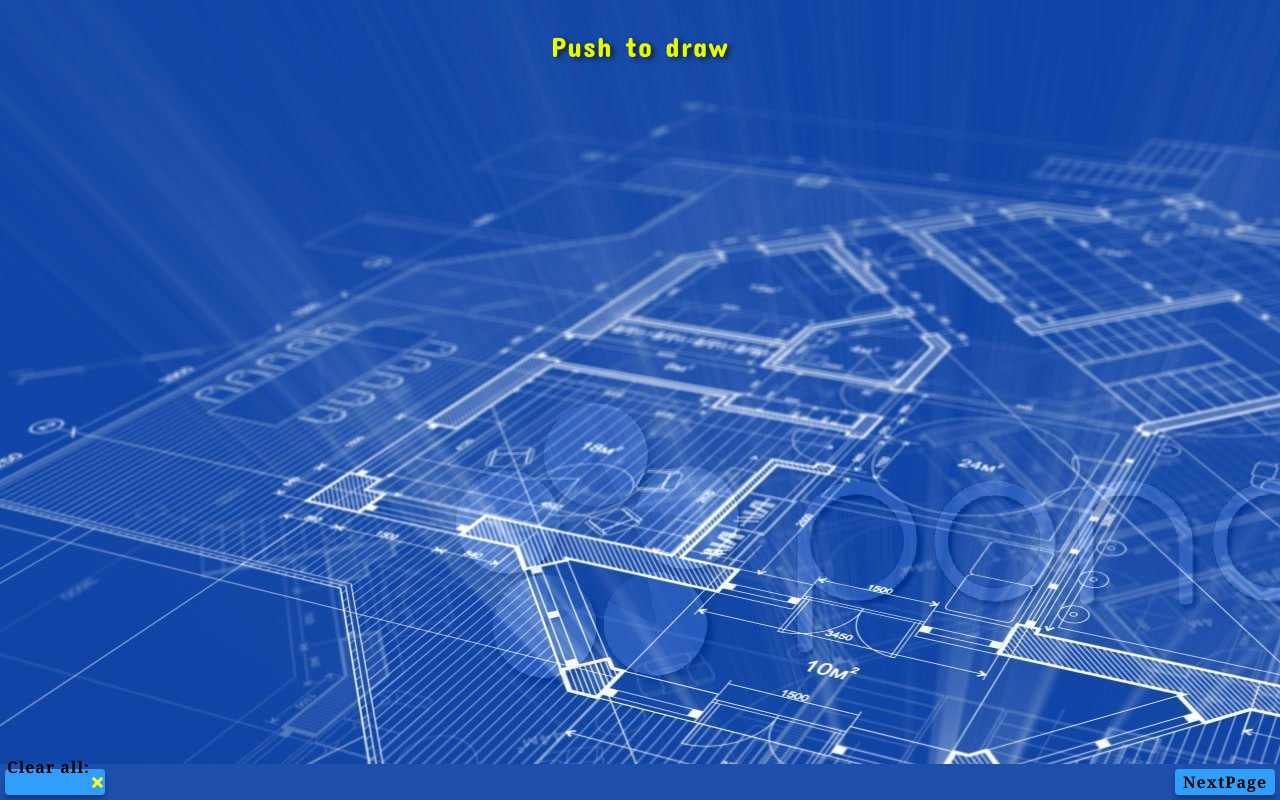
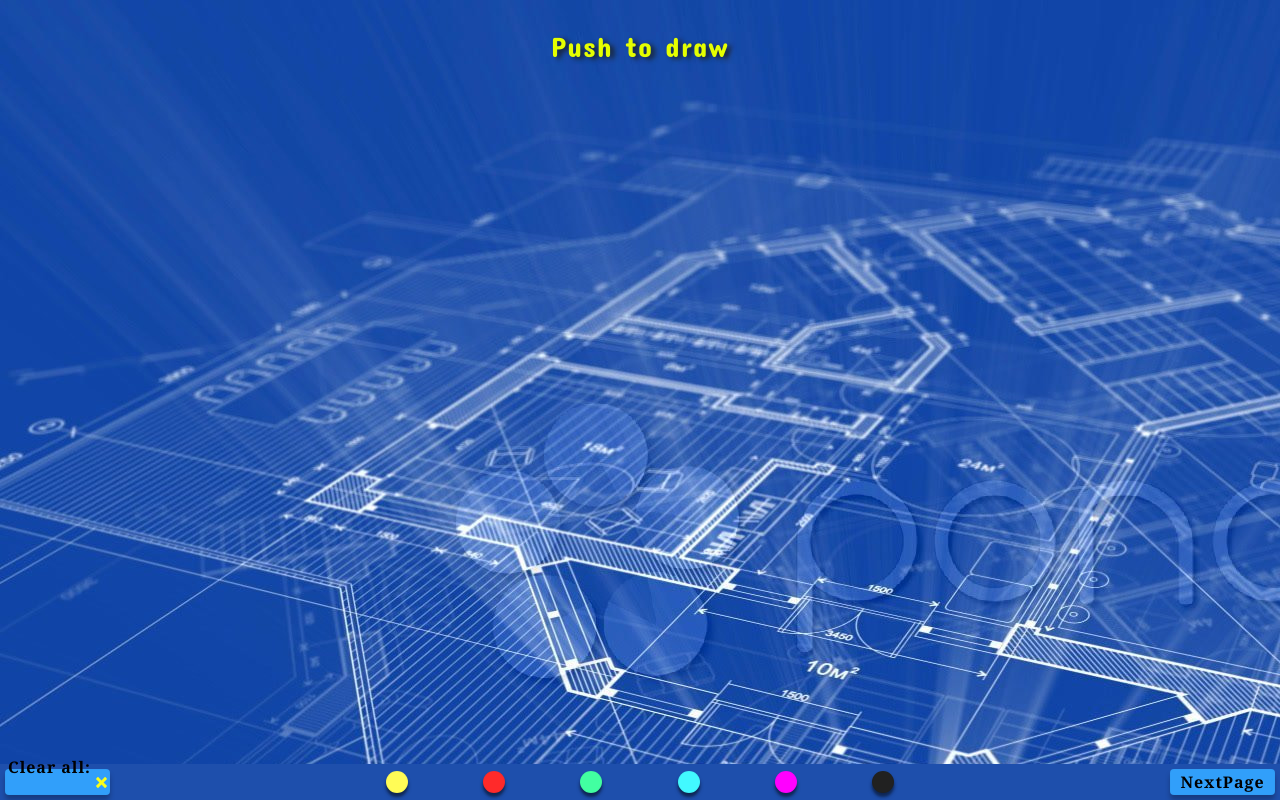
Before and after one commit to maxexc/sketch-drawing, a plain HTML site: page index.html in a window 1280 px wide. Drawn offline with Linux system fonts and the light colour scheme.

Commit message:
color btns

```diff
--- a/css/styles.css
+++ b/css/styles.css
@@ -9,6 +9,51 @@ body {
   color: #373737;
 }
 
+ul {
+  margin: 0;
+  padding-left: 0;
+  list-style-type: none;
+  display: flex;
+  gap: 10px;
+  width: 40%;
+  display: flex;
+  align-items: center;
+  justify-content: space-between;
+}
+.colorBtn-list__item {
+  display: block;
+  width: 20px;
+  height: 20px;
+  /* outline: 1px solid tomato; */
+  border-radius: 50%;
+  box-shadow: 0px 4px 4px rgba(0, 0, 0, 0.295), 0px 3px 3px rgba(0, 0, 0, 0.199),
+    0px 4px 2px rgba(0, 0, 0, 0.178);
+  transition: box-shadow 250ms cubic-bezier(0.4, 0, 0.2, 1);
+  color: inherit;
+  border: 1px solid rgba(0, 0, 0, 0.014);
+}
+.colorBtn-list__item:hover {
+  border: 1px solid rgba(68, 68, 68, 0.904);
+  box-shadow: 0px 1px 1px rgba(129, 129, 129, 0.25);
+}
+.js-yellow-btn {
+  background-color: #fffc56;
+}
+.js-red-btn {
+  background-color: #ff2a2a;
+}
+.js-green-btn {
+  background-color: #42ffa1;
+}
+.js-blue-btn {
+  background-color: #42f9ff;
+}
+.js-pinck-btn {
+  background-color: #ff00ff;
+}
+.js-black-btn {
+  background-color: #212121;
+}
 .wrapper {
   width: 100%;
   /* height: 90%; */
@@ -28,7 +73,7 @@ body {
   /* width: 100vh;
   height: 100vh; */
   /* margin: 0 auto; */
-  outline: 1px solid pink;
+  /* outline: 1px solid pink; */
   background-color: rgba(240, 255, 210, 0.007);
   background-image: url("../img/72.jpg");
 }
@@ -46,6 +91,7 @@ body {
   display: flex;
   justify-content: space-between;
   align-content: space-between;
+  gap: 8px;
 }
 
 button {
@@ -64,11 +110,12 @@ button {
   font-family: Cambria;
 
   background-color: #319ffa;
-  width: 100px;
+  width: 105px;
   height: 26px;
   padding: 0 2px;
   /* fill: red;
   color: inherit; */
+  border: 1px solid rgba(0, 0, 0, 0.014);
 
   transition: box-shadow 250ms cubic-bezier(0.4, 0, 0.2, 1),
     background-color 250ms cubic-bezier(0.4, 0, 0.2, 1);
@@ -77,6 +124,7 @@ button:hover,
 button:focus {
   background-color: #188ce8;
   box-shadow: 0px 2px 2px rgba(0, 0, 0, 0.15);
+  border: 1px solid rgba(68, 68, 68, 0.904);
   border-radius: 4px;
   /* color: rgba(255, 252, 86, 0.745); */
   color: #fffb00;
--- a/index.html
+++ b/index.html
@@ -29,6 +29,38 @@
             <!-- пробел/space &nbsp-->
             <img src="./img/icon-cross.svg" class="clearIcon" alt="clearBtn" />
           </button>
+          <ul class="colorBtn-list js-colorBtn-list">
+            <li
+              class="colorBtn-list__item js-yellow-btn"
+              data-hex="#fffc56"
+              data-rgb="rgba(255, 252, 86, 0.745)"
+            ></li>
+            <li
+              class="colorBtn-list__item js-red-btn"
+              data-hex="#ff2a2a"
+              data-rgb="rgba(255, 42, 42, 0.719)"
+            ></li>
+            <li
+              class="colorBtn-list__item js-green-btn"
+              data-hex="#42ffa1"
+              data-rgb="rgba(66, 255, 161, 0.719)"
+            ></li>
+            <li
+              class="colorBtn-list__item js-blue-btn"
+              data-hex="#42f9ff"
+              data-rgb="rgba(66, 249, 255, 0.705)"
+            ></li>
+            <li
+              class="colorBtn-list__item js-pinck-btn"
+              data-hex="#ff00ff"
+              data-rgb="rgba(255, 0, 255, 0.767)"
+            ></li>
+            <li
+              class="colorBtn-list__item js-black-btn"
+              data-hex="#212121"
+              data-rgb="rgba(33, 33, 33, 0.733)"
+            ></li>
+          </ul>
 
           <button
             type="button"
--- a/index.js
+++ b/index.js
@@ -11,6 +11,9 @@ btnClearRef.addEventListener("click", onClickLink);
 console.log(btnClearRef);
 removeNotice = document.querySelector(".js-notice");
 console.log(removeNotice);
+colorBtn = document.querySelector(".js-colorBtn-list");
+
+colorBtn.addEventListener("click", colorForTouch);
 
 //Получение холста и его контекста
 const canvas = document.getElementById("canvas");
@@ -27,6 +30,20 @@ var draw = false;
 var mouse = { x: 0, y: 0 };
 var touchPosition = { x: 0, y: 0 };
 var color = "#fffc56";
+var shadowColor = "rgba(255, 252, 86, 0.745)";
+
+function colorForTouch(e) {
+  console.log(e.target);
+  if (!e.target.classList.contains("colorBtn-list__item")) {
+    return;
+  }
+
+  const swatchEl = e.target;
+  color = swatchEl.dataset.hex;
+  shadowColor = swatchEl.dataset.rgb;
+  console.log(swatchEl.dataset.hex);
+  console.log(swatchEl.dataset.rgb);
+}
 
 canvas.addEventListener("mousedown", function (e) {
   btnClearRef.removeAttribute("disabled");
@@ -45,7 +62,7 @@ canvas.addEventListener("mousedown", function (e) {
 
   // console.log(context);
   context.shadowBlur = 5;
-  context.shadowColor = "rgba(255, 252, 86, 0.745)";
+  context.shadowColor = shadowColor;
   // color: rgba(233, 95, 95, 0.226);
 
   context.moveTo(mouse.x, mouse.y);
@@ -80,7 +97,7 @@ canvas.addEventListener("touchstart", function (e) {
   context.strokeStyle = color;
   context.lineWidth = 2.0;
   context.shadowBlur = 5;
-  context.shadowColor = "rgba(255, 252, 86, 0.745)";
+  context.shadowColor = shadowColor;
   context.moveTo(touchPosition.x, touchPosition.y);
   btnClearRef.removeAttribute("disabled");
   removeNotice.classList.add("notice-opacity");
```
